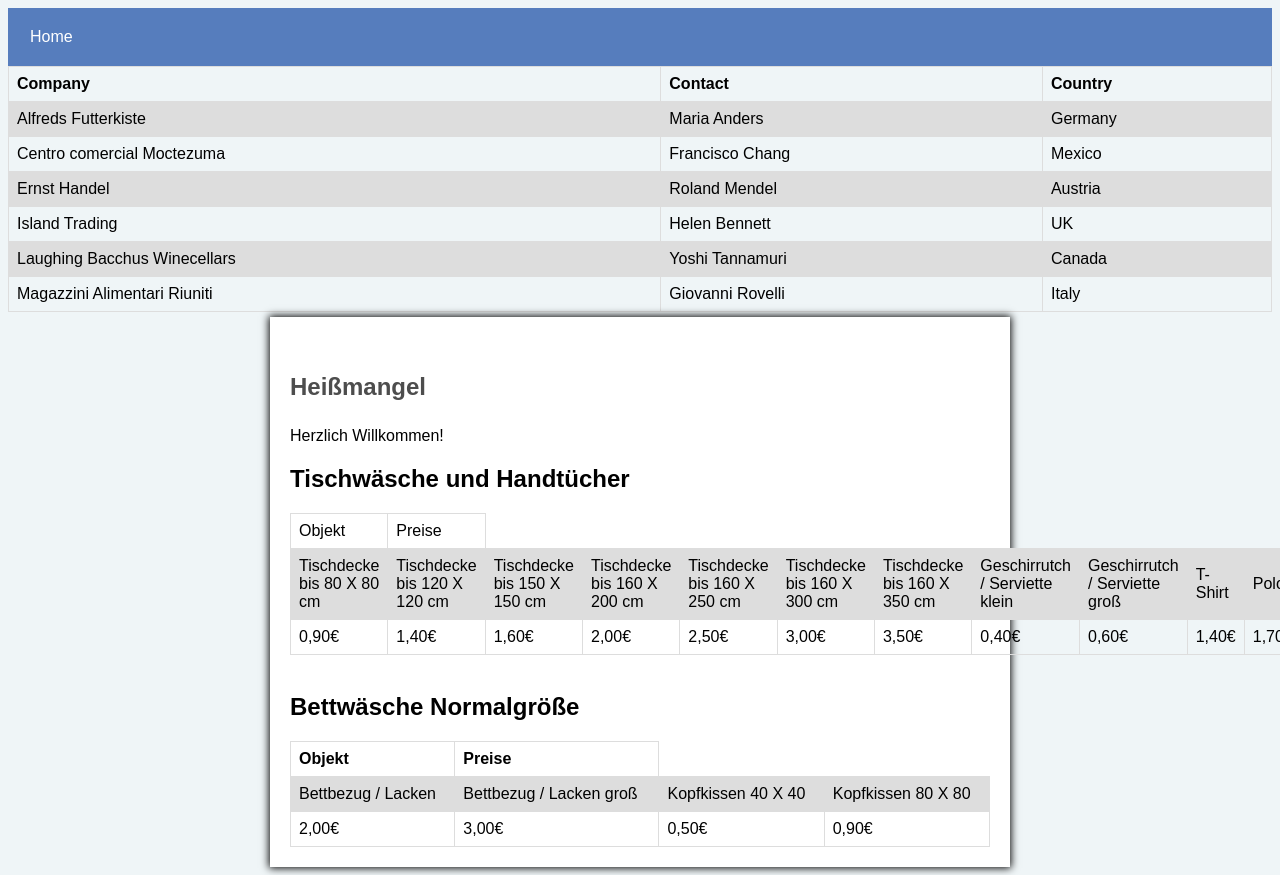
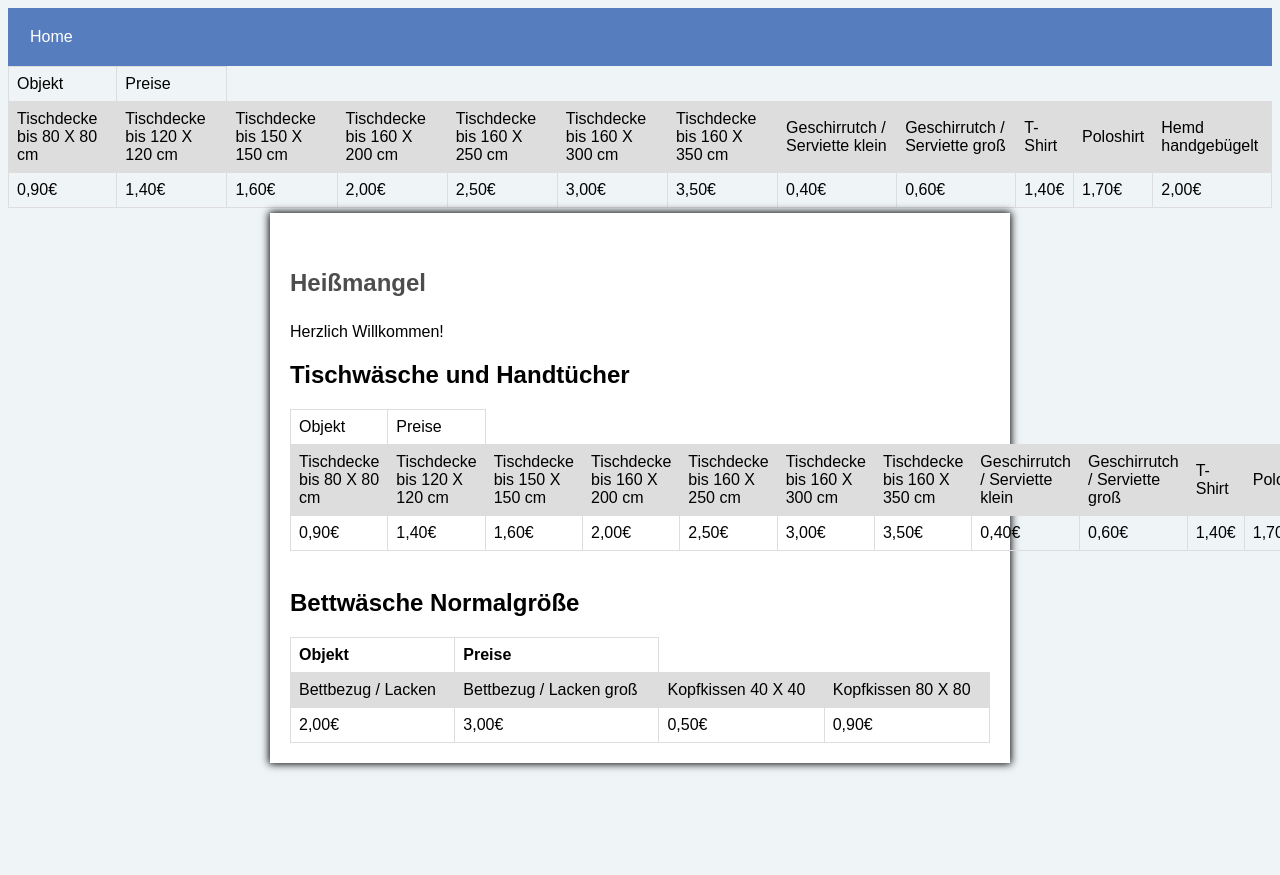
Before and after one commit to LackErik/LackErik.github.io, a plain HTML site: page index.html in a window 1280 px wide. Shown: the top 875 px of the page. After the commit the page ends 800 px from the top, so only its background shows below. Drawn offline with Linux system fonts and the light colour scheme.

Commit message:
Update index.html

```diff
--- a/index.html
+++ b/index.html
@@ -9,42 +9,39 @@
         <ul>
             <li><a class="active" href="/index.html">Home</a></li>
         </ul>
-        <table>
+          <table>
             <tr>
-              <th>Company</th>
-              <th>Contact</th>
-              <th>Country</th>
+              <td>Objekt</td>
+              <td>Preise</td>
             </tr>
             <tr>
-              <td>Alfreds Futterkiste</td>
-              <td>Maria Anders</td>
-              <td>Germany</td>
+              <td>Tischdecke bis 80 X 80 cm</td>
+              <td>Tischdecke bis 120 X 120 cm</td>
+              <td>Tischdecke bis 150 X 150 cm</td>
+              <td>Tischdecke bis 160 X 200 cm</td>
+              <td>Tischdecke bis 160 X 250 cm</td>
+              <td>Tischdecke bis 160 X 300 cm</td>
+              <td>Tischdecke bis 160 X 350 cm</td>
+              <td>Geschirrutch / Serviette klein</td>
+              <td>Geschirrutch / Serviette groß</td>
+              <td>T-Shirt</td>
+              <td>Poloshirt</td>
+              <td>Hemd handgebügelt</td>
             </tr>
             <tr>
-              <td>Centro comercial Moctezuma</td>
-              <td>Francisco Chang</td>
-              <td>Mexico</td>
-            </tr>
-            <tr>
-              <td>Ernst Handel</td>
-              <td>Roland Mendel</td>
-              <td>Austria</td>
-            </tr>
-            <tr>
-              <td>Island Trading</td>
-              <td>Helen Bennett</td>
-              <td>UK</td>
-            </tr>
-            <tr>
-              <td>Laughing Bacchus Winecellars</td>
-              <td>Yoshi Tannamuri</td>
-              <td>Canada</td>
-            </tr>
-            <tr>
-              <td>Magazzini Alimentari Riuniti</td>
-              <td>Giovanni Rovelli</td>
-              <td>Italy</td>
-            </tr>
+                <td>0,90€</td>
+                <td>1,40€</td>
+                <td>1,60€</td>
+                <td>2,00€</td>
+                <td>2,50€</td>
+                <td>3,00€</td>
+                <td>3,50€</td>
+                <td>0,40€</td>
+                <td>0,60€</td>
+                <td>1,40€</td>
+                <td>1,70€</td>
+                <td>2,00€</td>
+              </tr>
           </table>
     <div id="center-Box">
         <h1>Heißmangel</h1>
```
